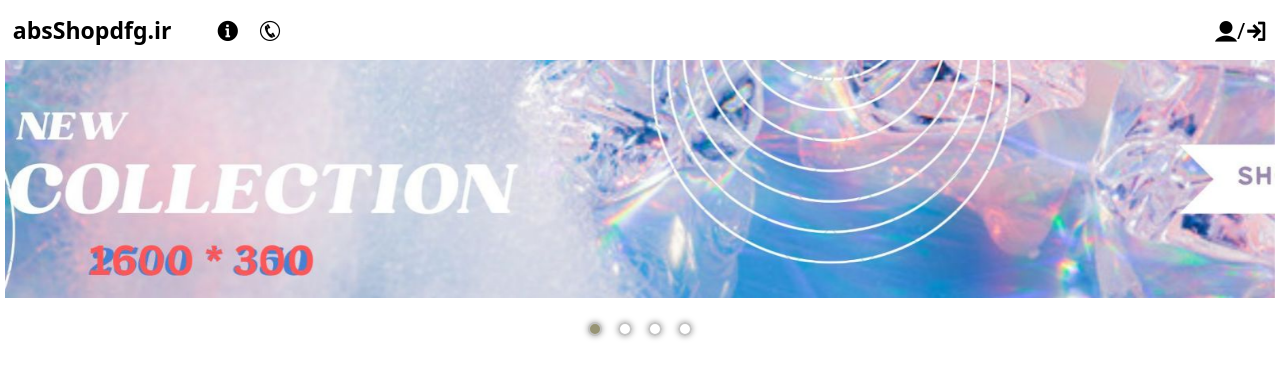
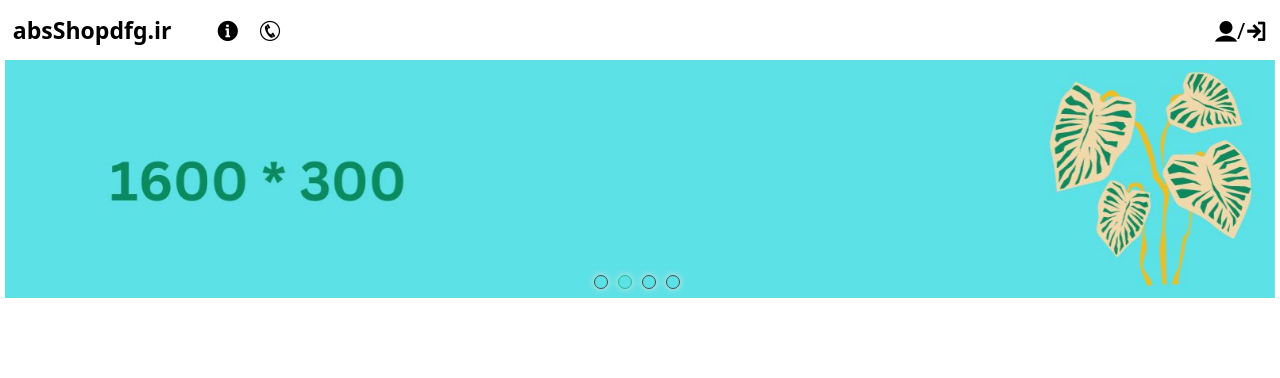
Before and after one commit to zabiRahimi/absShop, a React (Create React App) app: page / in a window 1280 px wide. Shown: the top 378 px of the page. Built offline with nearby package versions, Linux system fonts and the light colour scheme.

Commit message:
Re-styling of header slider pagination dots

```diff
--- a/src/components/header/subHeader/SliderHeader.js
+++ b/src/components/header/subHeader/SliderHeader.js
@@ -4,44 +4,76 @@ import "slick-carousel/slick/slick.css";
 import "slick-carousel/slick/slick-theme.css";
 import styleSliderHeader from './styleSliderHeader.module.css';
 
+// import './slick.css';
+
 import s1 from "../../../assets/images/sliders/s1.jpg";
 import m1 from "../../../assets/images/sliders/m1.jpg";
 import l1 from "../../../assets/images/sliders/l1.jpg";
 import xl1 from "../../../assets/images/sliders/xl1.jpg";
+
 import s2 from "../../../assets/images/sliders/s2.jpg";
+import m2 from "../../../assets/images/sliders/m2.jpg";
+import l2 from "../../../assets/images/sliders/l2.jpg";
+import xl2 from "../../../assets/images/sliders/xl2.jpg";
+
 import s3 from "../../../assets/images/sliders/s3.jpg";
+import m3 from "../../../assets/images/sliders/m3.jpg";
+import l3 from "../../../assets/images/sliders/l3.jpg";
+import xl3 from "../../../assets/images/sliders/xl3.jpg";
+
 import s4 from "../../../assets/images/sliders/s4.jpg";
+import m4 from "../../../assets/images/sliders/m4.jpg";
+import l4 from "../../../assets/images/sliders/l4.jpg";
+import xl4 from "../../../assets/images/sliders/xl4.jpg";
 
 
 
 const SliderHeader = () => {
-    const [currentSlide, setCurrentSlide]= useState(0);
-    const settings={
+    const [currentSlide, setCurrentSlide] = useState(0);
+    const settings = {
         dots: true,
-        className: styleSliderHeader.slider_header_fatak,
+        // className: styleSliderHeader.slider_header_fatak,
         arrows: false,
-        // autoplay:true,
-        fade:true,
-        lazyLoad:'progressive',
+        autoplay: true,
+        fade: true,
+        lazyLoad: 'progressive',
 
-        beforeChange:(current)=>{
+        beforeChange: (current) => {
             setCurrentSlide(current);
         },
-        afterChange:(current)=>{
+        afterChange: (current) => {
             setCurrentSlide(current);
         },
-        pauseOnFocus:true,
-        customPaging: function(index) {
-            return (
-            //   <a>
-            //     <img src={process.env.PUBLIC_URL + `/images/flower${i + 1}.jpg`}  alt={`flower${i + 1}`} style={{width: '20px' , height: '20px'}} />
-            //   </a>
-            <a href="#" className={`${styleSliderHeader.slick_thumb_a} ${currentSlide === index ? styleSliderHeader.HFactive : ''}`}></a>
-            // <button className={currentSlide === index ? styleSliderHeader.HFactive : ''}></button>
-            );
-          },
+        pauseOnFocus: true,
 
-          dotsClass:`slick-dots ${styleSliderHeader.slick_thumb}`,
+        // appendDots: dots => (
+        //     <div className={styleSliderHeader.appendDots_div} >
+        //         <ul className={styleSliderHeader.appendDots_div_ul} >{dots}</ul>
+        //     </div>
+        // ),
+        // appendDots: dots => (
+        //     <div className={styleSliderHeader.divAppendDots} style={{ position: 'absolute', left: 0, right: 0, bottom: '5px ' }}>
+        //         <ul style={{ margin: 0, padding: 0 }}>{dots}</ul>
+        //     </div>
+        // ),
+
+        // // customPaging: function(index) {
+        //     return (
+        //     //   <a>
+        //     //     <img src={process.env.PUBLIC_URL + `/images/flower${i + 1}.jpg`}  alt={`flower${i + 1}`} style={{width: '20px' , height: '20px'}} />
+        //     //   </a>
+        //     // <a href="#" className={`${styleSliderHeader.slick_thumb_a} ${currentSlide === index ? styleSliderHeader.HFactive : ''}`}></a>
+        //     //  <a  className={`${styleSliderHeader.slick_thumb_a} ${currentSlide === index ? styleSliderHeader.HFactive : ''}`}></a>
+        //     // <button className={`${styleSliderHeader.slick_thumb_a} ${currentSlide === index ? styleSliderHeader.HFactive : ''}`}></button>
+        //     // );
+        //   },
+        customPaging: i => {return (
+            <button
+                className={`${styleSliderHeader.slick_dots_header_slider} ${currentSlide === i ? styleSliderHeader.slick_active : ''}`}
+        />
+            )},
+dotsClass: `slick-dots ${styleSliderHeader.slick_dots_header_slider}`,
+        //   dotsClass:`slick-dots ${styleSliderHeader.slick_thumb}`,
 
 
 
@@ -53,21 +85,21 @@ const SliderHeader = () => {
 
     <div className={styleSliderHeader.container}>
 
-                <Slider {...settings}>
+        <Slider {...settings} >
             <div>
-                        <img src={s1} srcSet={`${s1} 768w,${m1} 1024w, ${l1} 2500w , ${xl1} 2501w`}  alt="car1" className={styleSliderHeader.img} />
+                <img src={s1} srcSet={`${s1} 768w,${m1} 1024w, ${l1} 2500w , ${xl1} 2501w`} alt="car1" className={styleSliderHeader.img} />
             </div>
 
             <div>
-                        <img src={s2} alt="car2" className={styleSliderHeader.img}/>
+                <img src={s2} srcSet={`${s2} 768w,${m2} 1024w, ${l2} 2500w , ${xl2} 2501w`} alt="car2" className={styleSliderHeader.img} />
             </div>
 
             <div>
-                        <img src={s3} alt="car3" className={styleSliderHeader.img}/>
+                <img src={s3} srcSet={`${s3} 768w,${m3} 1024w, ${l3} 2500w , ${xl3} 2501w`} alt="car3" className={styleSliderHeader.img} />
             </div>
 
             <div>
-                        <img src={s4} alt="car4" className={styleSliderHeader.img}/>
+                <img src={s4} srcSet={`${s4} 768w,${m4} 1024w, ${l4} 2500w , ${xl4} 2501w`} alt="car4" className={styleSliderHeader.img} />
             </div>
 
 
--- a/src/components/header/subHeader/styleSliderHeader.module.css
+++ b/src/components/header/subHeader/styleSliderHeader.module.css
@@ -58,42 +58,52 @@
 
 
 
-.slick_thumb {
+.slick_dots_header_slider {
+    position: 'absolute' !important;
+    left: 0;
+    right: 0;
+    bottom: -3px;
 
-    bottom: 5px !important;
 }
 
 
-
-.slick_thumb_a {
-
-    width: 14px;
-    height: 14px;
-    border-radius: 50%;
-    box-shadow: 0 0 6px rgba(0, 0, 0, 0.4);
+.slick_dots_header_slider li {
+    list-style: none;
     display: inline-block;
-    border: 2px solid #c4c4c4;
+    margin: 0 2px;
 }
 
 
+.slick_dots_header_slider li button {
+    width: 8px;
+    height: 8px;
+    border-radius: 50%;
+    border: 1px solid #4b4b4b;
+    box-shadow: 0 0 7px #e0e0e0;
+    outline: none;
+    padding: 0;
+    cursor: pointer;
 
-@media screen and (max-width:768px) {
+}
 
-    .slick_thumb_a {
+@media screen and (min-width: 768px) {
+    .slick_dots_header_slider {
+        bottom: 3px;
+    }
 
-        width: 8px;
-        height: 8px;
-        border-radius: 50%;
-        box-shadow: 0 0 6px rgba(0, 0, 0, 0.4);
-        display: inline-block;
-        border: 2px solid #9c9c9c;
+    .slick_dots_header_slider li button {
+        width: 14px;
+        height: 14px;
     }
 
 }
 
+.slick_dots_header_slider li button::before {
+    content: none;
+}
 
 
-.HFactive {
+.slick_active {
+    border-color: rgb(30, 190, 137) !important;
 
-    background-color: rgb(151, 148, 116);
 }
```
Lines whose indentation alone changed are shown as unchanged.
